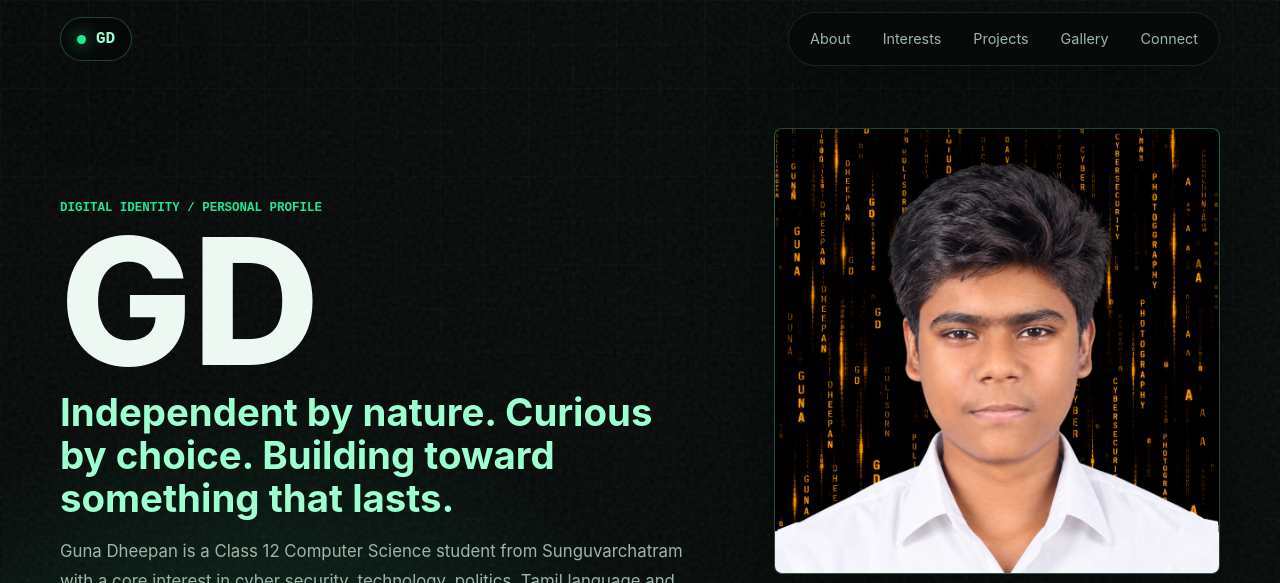
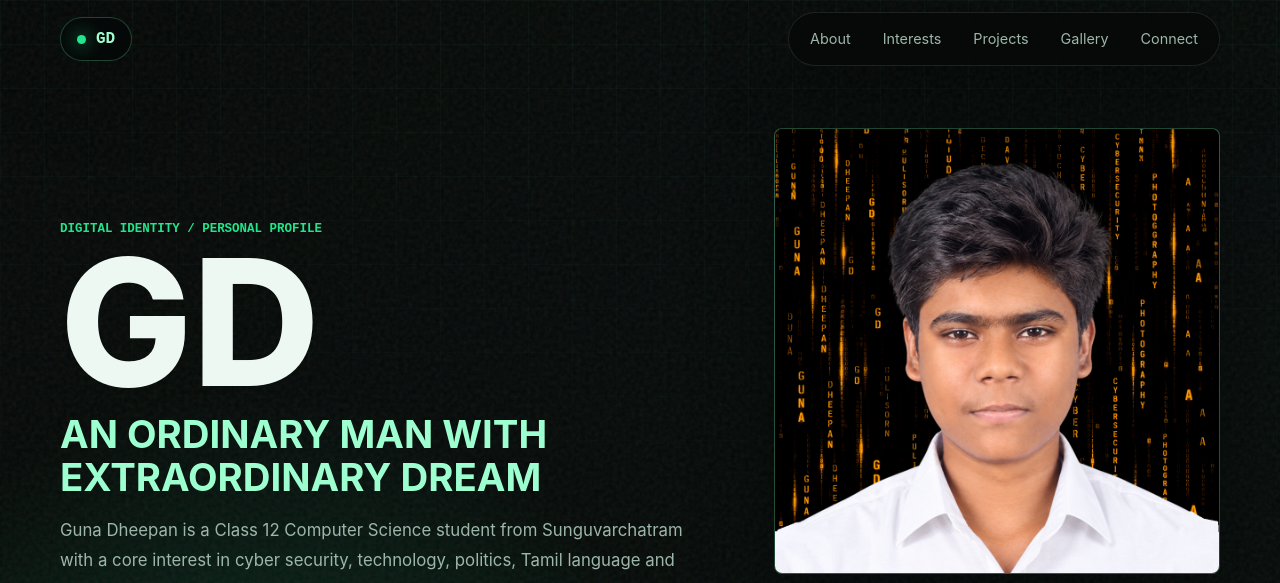
Before and after one commit to gunadheepan66-bot/GD, a plain HTML site: page index.html in a window 1280 px wide. Shown: the top 583 px of the page. Drawn offline with Linux system fonts and the light colour scheme.

Commit message:
Update index.html

```diff
--- a/index.html
+++ b/index.html
@@ -8,7 +8,7 @@
       content="GD personal website - a dark digital identity for Guna Dheepan."
     />
     <link rel="icon" type="image/png" href="images/favicon.png" />
-    <title>GD| Guna Dheepan</title>
+    <title>GD | Guna Dheepan</title>
     <link rel="preconnect" href="https://fonts.googleapis.com">
     <link rel="preconnect" href="https://fonts.gstatic.com" crossorigin>
     <link href="https://fonts.googleapis.com/css2?family=Share+Tech+Mono&display=swap" rel="stylesheet">
@@ -54,7 +54,7 @@
               <p class="eyebrow">Digital identity / personal profile</p>
               <h1 id="hero-title">GD</h1>
               <p class="hero-tagline">
-                Independent by nature. Curious by choice. Building toward something that lasts.
+                AN ORDINARY MAN WITH EXTRAORDINARY DREAM
               </p>
               <p class="hero-intro">
                 Guna Dheepan is a Class 12 Computer Science student from Sunguvarchatram with a
```
